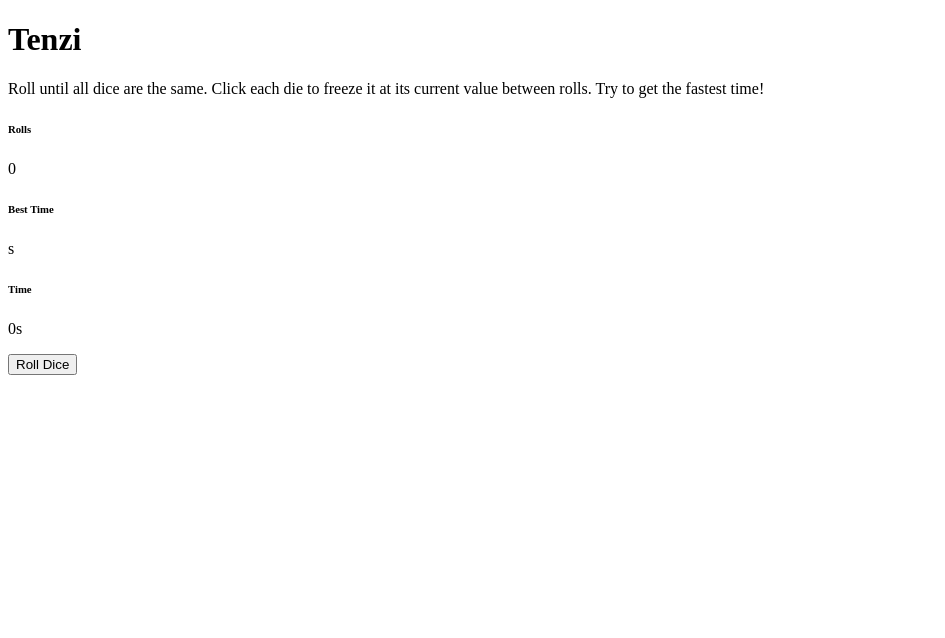
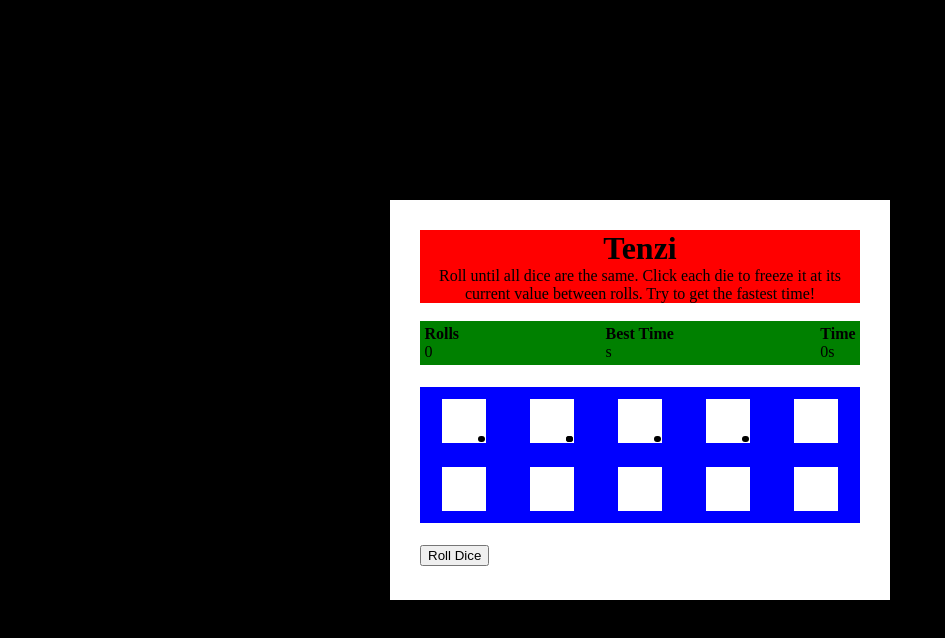
Before and after one commit to akashgardas/Web-Technologies, a plain HTML site: page My Works/Tenzies Game/index.html in a window 1280 px wide. Shown: the whole page, without its empty margins (0-945 px from the left). Drawn offline with Linux system fonts and the light colour scheme.

Commit message:
Tenzies Game - Layout

```diff
--- a/My Works/Tenzies Game/index.html
+++ b/My Works/Tenzies Game/index.html
@@ -4,31 +4,56 @@
     <meta charset="UTF-8" />
     <meta name="viewport" content="width=device-width, initial-scale=1.0" />
     <title>Tenzies Game</title>
+    <link rel="stylesheet" href="styles.css" />
   </head>
   <body>
     <div class="container">
+      <div class="header">
         <h1>Tenzi</h1>
         <p>
           Roll until all dice are the same. Click each die to freeze it at its
           current value between rolls. Try to get the fastest time!
         </p>
-      <h6>Rolls</h6>
+      </div>
+
+      <div class="score">
+        <div>
+          <h4>Rolls</h4>
           <p>0</p>
-      <h6>Best Time</h6>
+        </div>
+
+        <div>
+          <h4>Best Time</h4>
           <p>s</p>
-      <h6>Time</h6>
+        </div>
+
+        <div>
+          <h4>Time</h4>
           <p>0s</p>
+        </div>
+      </div>
 
-      <div class="dice"></div>
-      <div class="dice"></div>
-      <div class="dice"></div>
-      <div class="dice"></div>
-      <div class="dice"></div>
-      <div class="dice"></div>
-      <div class="dice"></div>
-      <div class="dice"></div>
-      <div class="dice"></div>
-      <div class="dice"></div>
+      <div class="dice">
+        <div class="die one">
+            <div class="dot"></div>
+        </div>
+        <div class="die two">
+            <div class="dot"></div>
+            <div class="dot"></div>
+        </div>
+        <div class="die one">
+            <div class="dot"></div>
+        </div>
+        <div class="die two">
+            <div class="dot"></div>
+        </div>
+        <div class="die"></div>
+        <div class="die"></div>
+        <div class="die"></div>
+        <div class="die"></div>
+        <div class="die"></div>
+        <div class="die"></div>
+      </div>
       <button type="button">Roll Dice</button>
     </div>
   </body>
--- a/My Works/Tenzies Game/styles.css
+++ b/My Works/Tenzies Game/styles.css
@@ -0,0 +1,83 @@
+* {
+    box-sizing: border-box;
+    margin: 0;
+}
+
+html {
+    height: 100vh;
+
+}
+
+body {
+    background-color: black;
+    display: flex;
+    justify-content: center;
+    align-items: center;
+
+    height: 100%;
+    margin: 0;
+}
+
+div.container {
+    background-color: white;
+    vertical-align: middle;
+    width: 500px;
+    height: 400px;
+    padding: 30px;
+}
+
+div.header{
+    background-color: red;
+    text-align: center;
+}
+
+div.score {
+    background-color: green;
+    display: flex;
+    justify-content: space-between;
+    margin-top: 4%;
+    padding: 1%;
+}
+
+div.dice {
+    background-color: blue;
+    height: 40%;
+    margin: 5% 0;
+    display: grid;
+    grid-template-columns: repeat(5, 20%);
+    grid-template-rows: repeat(2, 50%);
+}
+
+div.dice .die {
+    background-color: white;
+    margin:auto 25%;
+    width: 50%;
+    height: 44px;
+
+    display: grid;
+    grid-template-columns: repeat(3, auto);
+    grid-template-rows: repeat(3, auto);
+}
+
+/* .one {
+    grid-template-areas:
+    '. . .'
+    '. dot .'
+    '. . .';
+} */
+
+.two {
+    grid-template-areas:
+    'dot . .'
+    '. . .'
+    '. . dot';
+}
+
+.dot {
+    background-color: black;
+    border-radius: 50%;
+    width: 75%;
+    height: 75%;
+    margin: auto;
+    grid-area: dot;
+}
```
Lines whose indentation alone changed are shown as unchanged.
